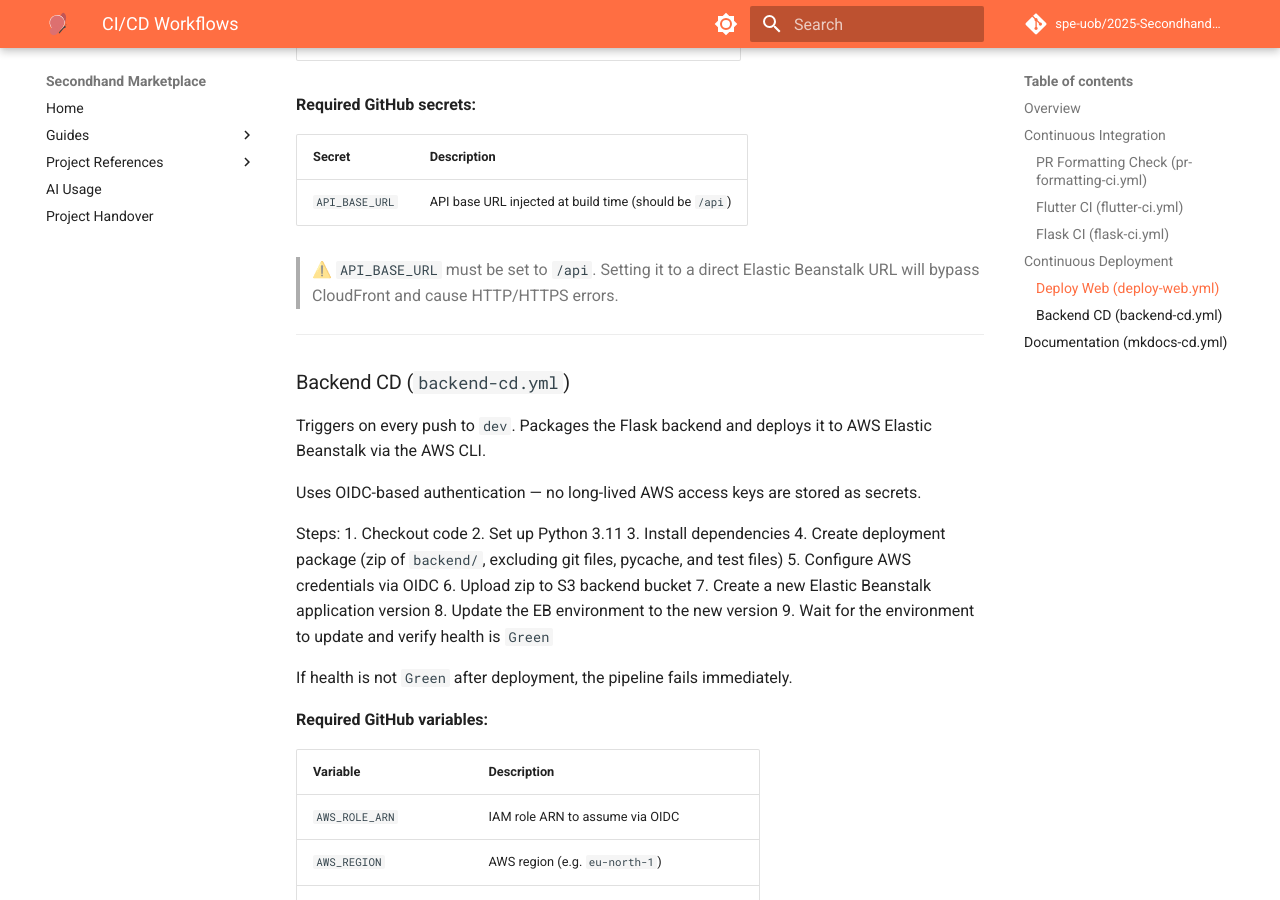
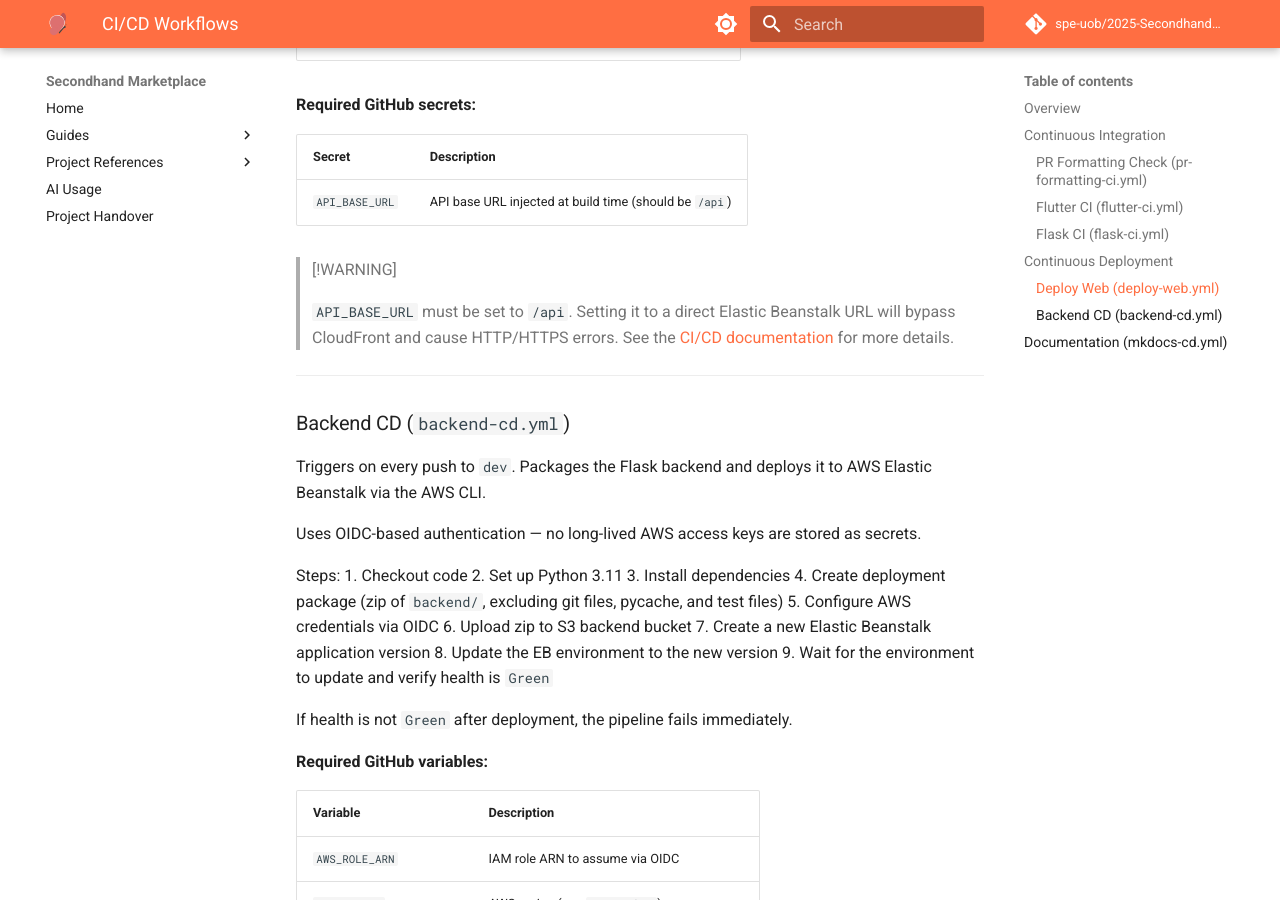
Before and after one commit to Ewan-Friend/Secondhand-Marketplace, an MkDocs documentation site: the page built from docs/workflows/ci-cd.md, in a window 1280 px wide and 900 px high, scrolled down 2332 px. Built offline with MkDocs 1.6.1 and Material for MkDocs 9.7.7, drawn with Linux system fonts in a browser that asks for light colours; comment, search, counter and statistics services are not loaded.

```diff
--- a/docs/workflows/ci-cd.md
+++ b/docs/workflows/ci-cd.md
@@ -109,8 +109,9 @@
 |---|---|
 | `API_BASE_URL` | API base URL injected at build time (should be `/api`) |
 
-> ⚠️ `API_BASE_URL` must be set to `/api`. Setting it to a direct Elastic
-> Beanstalk URL will bypass CloudFront and cause HTTP/HTTPS errors.
+> [!WARNING]
+>
+>`API_BASE_URL` must be set to `/api`. Setting it to a direct Elastic Beanstalk URL will bypass CloudFront and cause HTTP/HTTPS errors. See the [CI/CD documentation](../workflows/ci-cd.md) for more details.
 
 ---
 
```
